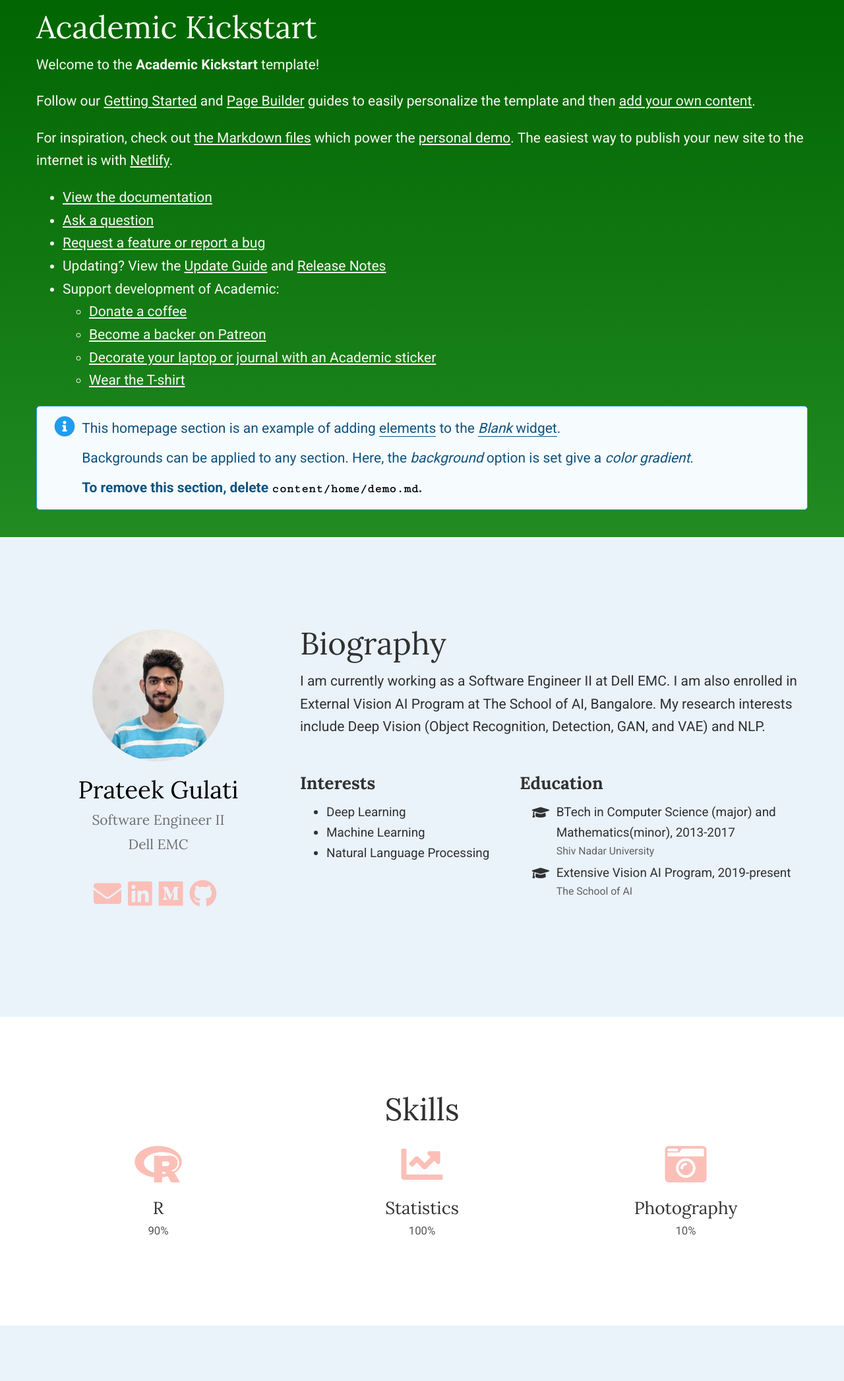
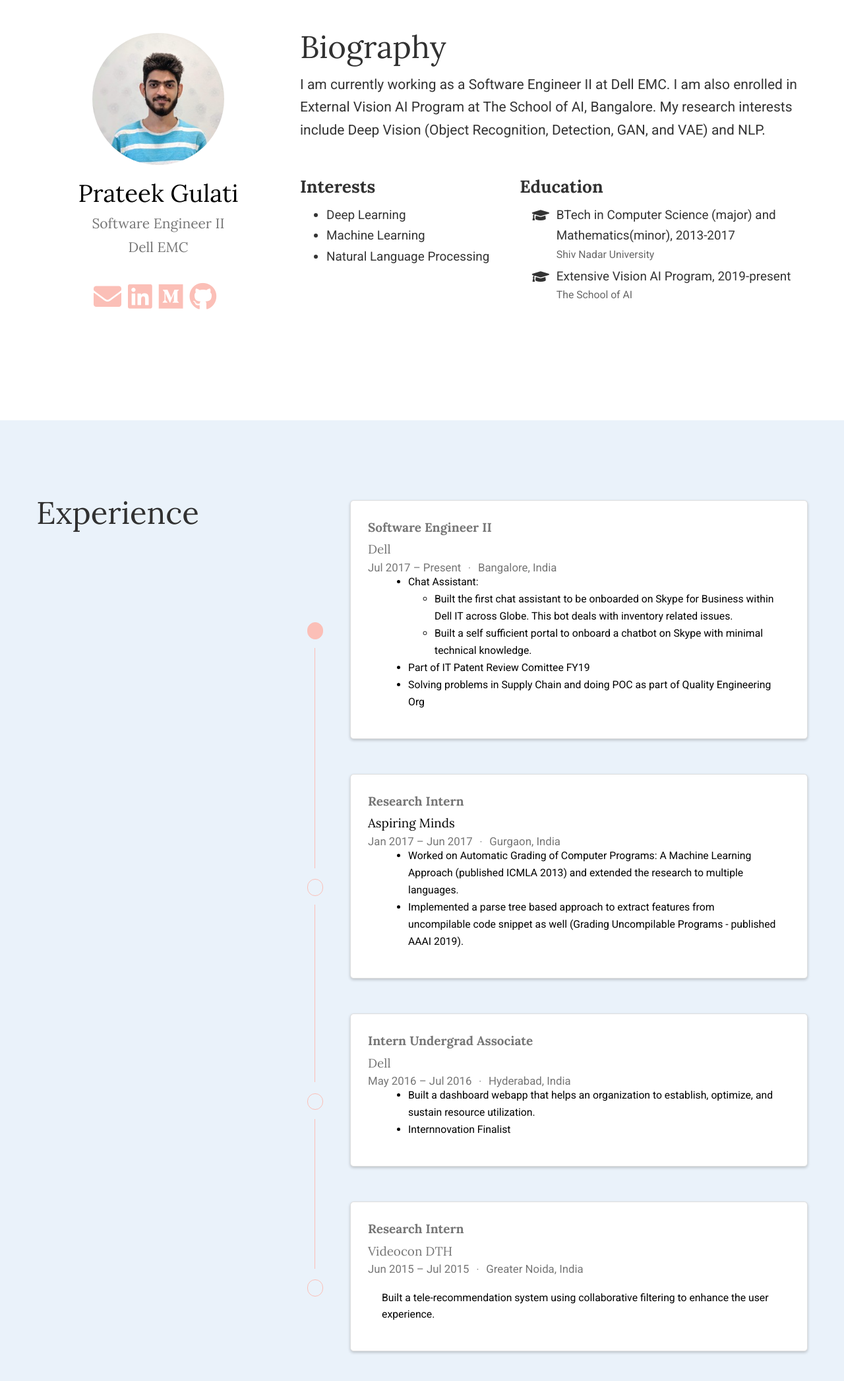
Before and after one commit to prateekgulati/prateekgulati.github.io, a plain HTML site: page index.html in a window 1280 px wide. Shown: the part 100-2193 px from the top of the page at 66% size. Drawn offline with nearby package versions, Linux system fonts and the light colour scheme; some icons are missing.

Commit message:
Building website

```diff
--- a/index.html
+++ b/index.html
@@ -414,90 +414,6 @@
 
 
 
-
-
-
-
-
-
-
-
-
-
-
-
-
-
-
-
-
-
-
-
-
-
-
-
-
-
-
-
-
-
-
-
-
-
-
-
-  <section id="demo" class="home-section wg-blank dark  " style="background-image: linear-gradient(DarkGreen, ForestGreen);padding: 20px 0 20px 0;" >
-    <div class="container">
-
-
-
-<div class="row">
-
-    <div class="col-lg-12">
-      <h1>Academic Kickstart</h1>
-
-      <p>Welcome to the <strong>Academic Kickstart</strong> template!</p>
-
-<p>Follow our <a href="https://sourcethemes.com/academic/docs/get-started/" target="_blank">Getting Started</a> and <a href="https://sourcethemes.com/academic/docs/widgets/" target="_blank">Page Builder</a> guides to easily personalize the template and then <a href="https://sourcethemes.com/academic/docs/managing-content/" target="_blank">add your own content</a>.</p>
-
-<p>For inspiration, check out <a href="https://sourcethemes.com/academic/docs/install/#demo-content" target="_blank">the Markdown files</a> which power the <a href="https://academic-demo.netlify.com/" target="_blank">personal demo</a>. The easiest way to publish your new site to the internet is with <a href="https://sourcethemes.com/academic/docs/deployment/" target="_blank">Netlify</a>.</p>
-
-<ul>
-<li><a href="https://sourcethemes.com/academic/docs/" target="_blank">View the documentation</a></li>
-<li><a href="http://discuss.gohugo.io/" target="_blank">Ask a question</a></li>
-<li><a href="https://github.com/gcushen/hugo-academic/issues" target="_blank">Request a feature or report a bug</a></li>
-<li>Updating? View the <a href="https://sourcethemes.com/academic/docs/update/" target="_blank">Update Guide</a> and <a href="https://sourcethemes.com/academic/updates/" target="_blank">Release Notes</a></li>
-<li>Support development of Academic:
-
-<ul>
-<li><a href="https://paypal.me/cushen" target="_blank">Donate a coffee</a></li>
-<li><a href="https://www.patreon.com/cushen" target="_blank">Become a backer on Patreon</a></li>
-<li><a href="https://www.redbubble.com/people/neutreno/works/34387919-academic" target="_blank">Decorate your laptop or journal with an Academic sticker</a></li>
-<li><a href="https://academic.threadless.com/" target="_blank">Wear the T-shirt</a></li>
-</ul></li>
-</ul>
-
-<div class="alert alert-note">
-  <div>
-    <p>This homepage section is an example of adding <a href="https://sourcethemes.com/academic/docs/writing-markdown-latex/" target="_blank">elements</a> to the <a href="https://sourcethemes.com/academic/docs/widgets/" target="_blank"><em>Blank</em> widget</a>.</p>
-
-<p>Backgrounds can be applied to any section. Here, the <em>background</em> option is set give a <em>color gradient</em>.</p>
-
-<p><strong>To remove this section, delete <code>content/home/demo.md</code>.</strong></p>
-
-  </div>
-</div>
-
-    </div>
-
-</div>
-
-    </div>
-  </section>
 
 
 
@@ -707,90 +623,6 @@
 
     </div>
   </div>
-</div>
-
-    </div>
-  </section>
-
-
-
-
-
-
-
-
-
-
-
-
-
-
-
-
-
-
-
-
-
-
-
-
-
-
-
-
-
-
-
-  <section id="skills" class="home-section wg-featurette   "  >
-    <div class="container">
-
-
-
-<div class="row featurette">
-
-  <div class="col-md-12 section-heading">
-    <h1>Skills</h1>
-
-  </div>
-
-
-
-
-
-
-
-
-
-
-  <div class="col-12 col-sm-4">
-    <div class="featurette-icon"><i class="fab fa-r-project"></i></div>
-    <h3>R</h3>
-    <p>90%</p>
-  </div>
-
-
-
-
-
-
-  <div class="col-12 col-sm-4">
-    <div class="featurette-icon"><i class="fas fa-chart-line"></i></div>
-    <h3>Statistics</h3>
-    <p>100%</p>
-  </div>
-
-
-
-
-
-
-  <div class="col-12 col-sm-4">
-    <div class="featurette-icon"><i class="fas fa-camera-retro"></i></div>
-    <h3>Photography</h3>
-    <p>10%</p>
-  </div>
-
 </div>
 
     </div>
```
